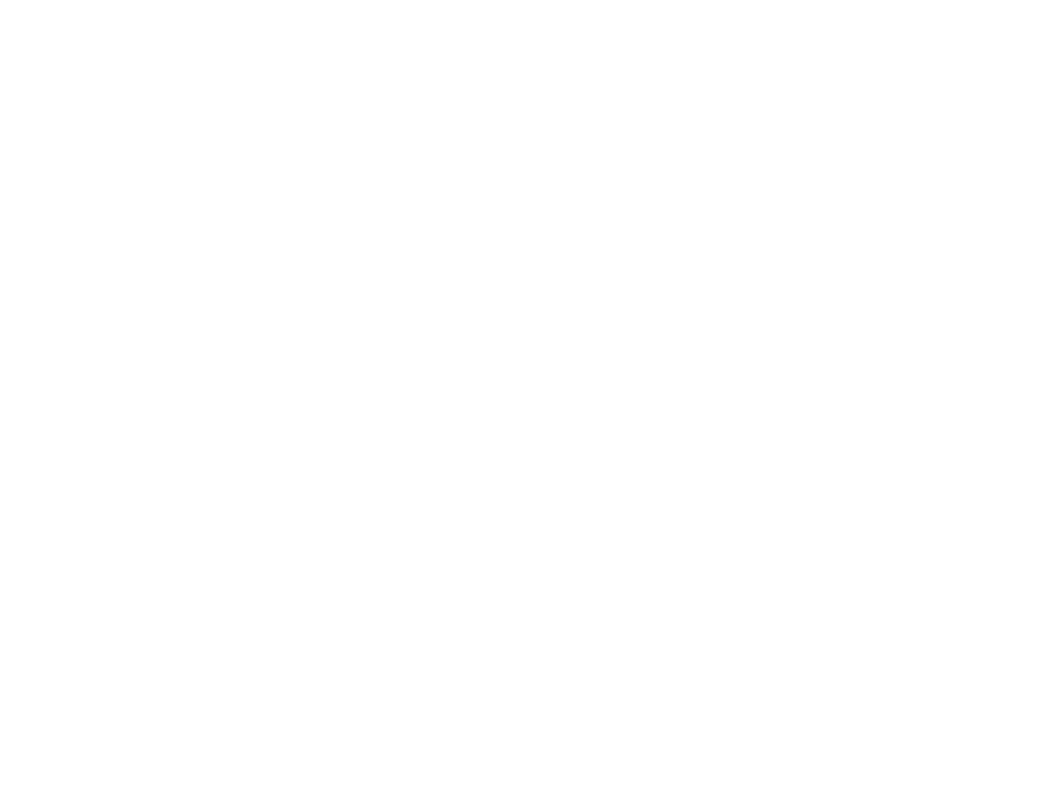
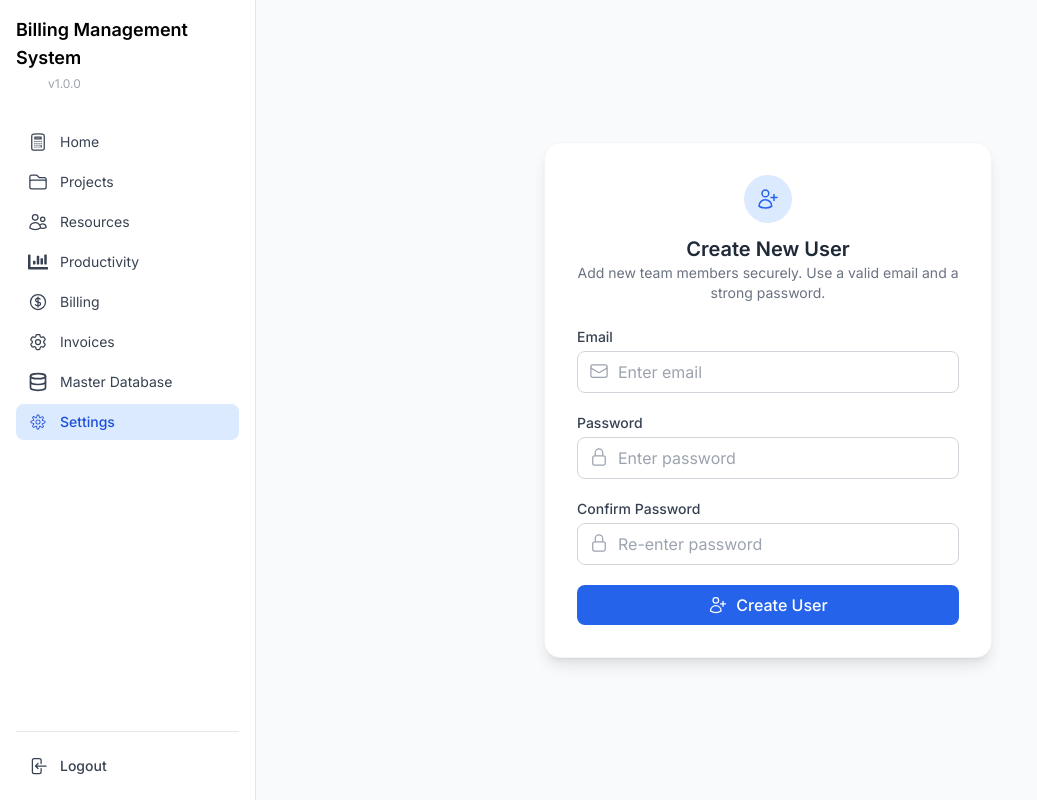
Before and after one commit to Sah-Abhishek/project-calculator, a React (Vite) app: page /settings in a window 1280 px wide. Before the commit this address had no page. Shown: the whole page, without its empty margins (0-1037 px from the left). Built offline with nearby package versions, Linux system fonts and the light colour scheme.

Commit message:
Added the ui to create user and settings page

```diff
--- a/src/AppRoutes.jsx
+++ b/src/AppRoutes.jsx
@@ -10,6 +10,7 @@ import BillingPage from "./pages/Billing";
 import ResourcesPage from "./pages/Resources";
 import MasterDatabase from "./pages/MasterDatabase";
 import Invoices from "./pages/Invoices";
+import SettingsPage from "./pages/Settings";
 
 const AppRoutes = () => {
   return (
@@ -21,10 +22,11 @@ const AppRoutes = () => {
         <Route path="/projects" element={<ProjectPage />} />
         <Route path="/productivity" element={<Productivity />} />
         <Route path="/billing" element={<BillingPage />} />
-        <Route path="/calculator" element={<Calculator />} />
+        <Route path="/" element={<Calculator />} />
         <Route path="/resources" element={<ResourcesPage />} />
         <Route path="/masterdatabase" element={<MasterDatabase />} />
         <Route path="/invoices" element={<Invoices />} />
+        <Route path="/settings" element={<SettingsPage />} />
       </Route>
 
       {/* Dashboard (after login) */}
--- a/src/components/Sidebar.jsx
+++ b/src/components/Sidebar.jsx
@@ -1,4 +1,3 @@
-
 import {
   ChartBarIcon,
   FolderIcon,
@@ -6,41 +5,53 @@ import {
   CurrencyDollarIcon,
   CalculatorIcon,
   Cog6ToothIcon,
-} from '@heroicons/react/24/outline';
+  ArrowLeftOnRectangleIcon,
+} from "@heroicons/react/24/outline";
 import { FaChartBar } from "react-icons/fa";
 import { FiDatabase } from "react-icons/fi";
-import { Link, useLocation } from 'react-router-dom';
-
-
+import { Link, useLocation, useNavigate } from "react-router-dom";
+import { CiSettings } from "react-icons/ci";
 
 const navItems = [
-  // { name: 'Dashboard', icon: ChartBarIcon, path: '/dashboard' },
-  { name: 'Projects', icon: FolderIcon, path: '/projects' },
-  { name: 'Resources', icon: UsersIcon, path: '/resources' },
-  { name: 'Productivity', icon: FaChartBar, path: '/productivity' },
-  { name: 'Billing', icon: CurrencyDollarIcon, path: '/billing' },
-  { name: 'Invoices', icon: Cog6ToothIcon, path: '/invoices' },
-
-  { name: 'Analysis', icon: CalculatorIcon, path: '/calculator' },
-  { name: 'Master Database', icon: FiDatabase, path: '/masterdatabase' },
-  // { name: 'Admin', icon: Cog6ToothIcon, path: '/admin' },
+  { name: "Home", icon: CalculatorIcon, path: "/" },
+  { name: "Projects", icon: FolderIcon, path: "/projects" },
+  { name: "Resources", icon: UsersIcon, path: "/resources" },
+  { name: "Productivity", icon: FaChartBar, path: "/productivity" },
+  { name: "Billing", icon: CurrencyDollarIcon, path: "/billing" },
+  { name: "Invoices", icon: Cog6ToothIcon, path: "/invoices" },
+  { name: "Master Database", icon: FiDatabase, path: "/masterdatabase" },
+  { name: "Settings", icon: CiSettings, path: "/settings" },
 ];
 
 export default function Sidebar() {
   const location = useLocation();
+  const navigate = useNavigate();
+
+  const handleLogout = () => {
+    // ✅ Clear session data (adjust as needed)
+    localStorage.removeItem("user");
+    localStorage.removeItem("token");
+
+    // Redirect to login page
+    navigate("/login");
+  };
+
   return (
-    <aside className="w-64 h-screen bg-white border-r border-gray-200 p-4 flex flex-col">
+    <aside className="w-64 h-screen bg-white border-r border-gray-200 p-4 flex flex-col justify-between">
+      {/* Top Section */}
+      <div>
         {/* Logo & Title */}
         <div className="mb-8">
           <div className="flex items-center gap-2 mb-1">
-          <img src="https://img.icons8.com/ios-filled/50/brain.png" alt="Logo" className="w-6 h-6" />
-          <h1 className="text-lg font-semibold">Project Management System</h1>
+            <h1 className="text-lg font-semibold">
+              Billing Management System
+            </h1>
           </div>
           <p className="text-xs text-gray-400 ml-8">v1.0.0</p>
         </div>
 
         {/* Navigation */}
-      <nav className="flex-1 space-y-1">
+        <nav className="space-y-1">
           {navItems.map((item) => {
             const isActive = location.pathname === item.path;
 
@@ -48,8 +59,7 @@ export default function Sidebar() {
               <Link
                 key={item.name}
                 to={item.path}
-              className={`flex items-center gap-3 px-3 py-2 rounded-lg transition-colors
-                ${isActive
+                className={`flex items-center gap-3 px-3 py-2 rounded-lg transition-colors ${isActive
                   ? "bg-blue-100 text-blue-700 font-medium"
                   : "text-gray-700 hover:bg-gray-100"
                   }`}
@@ -60,6 +70,18 @@ export default function Sidebar() {
             );
           })}
         </nav>
+      </div>
+
+      {/* Logout Button */}
+      <div className="mt-6 border-t pt-4">
+        <button
+          onClick={handleLogout}
+          className="w-full flex items-center gap-3 px-3 py-2 text-gray-700 rounded-lg hover:bg-red-100 hover:text-red-700 transition-colors"
+        >
+          <ArrowLeftOnRectangleIcon className="h-5 w-5" />
+          <span className="text-sm font-medium">Logout</span>
+        </button>
+      </div>
     </aside>
   );
 }
--- a/src/pages/LoginPage.jsx
+++ b/src/pages/LoginPage.jsx
@@ -17,7 +17,7 @@ const LoginPage = () => {
       console.log("This is the data: ", data);
       localStorage.setItem("token", data.token);
       localStorage.setItem("user", JSON.stringify(data.user));
-      navigate('/dashboard');
+      navigate('/');
 
 
     } catch (error) {
--- /dev/null
+++ b/src/pages/Settings.jsx
@@ -0,0 +1,158 @@
+import { useState } from "react";
+import axios from "axios";
+import {
+  LockClosedIcon,
+  EnvelopeIcon,
+  UserPlusIcon,
+} from "@heroicons/react/24/outline";
+
+const SettingsPage = () => {
+  const [email, setEmail] = useState("");
+  const [password, setPassword] = useState("");
+  const [confirmPassword, setConfirmPassword] = useState("");
+  const [loading, setLoading] = useState(false);
+  const [message, setMessage] = useState(null);
+
+  // 👇 base URL (reads from .env for clean config)
+  const BASE_URL = import.meta.env.VITE_BACKEND_URL || "http://localhost:8001";
+
+  const handleSubmit = async (e) => {
+    e.preventDefault();
+    setMessage(null);
+
+    if (password !== confirmPassword) {
+      setMessage({ type: "error", text: "Passwords do not match." });
+      return;
+    }
+
+    try {
+      setLoading(true);
+
+      const response = await axios.post(`${BASE_URL}/api/users/create`, {
+        email,
+        password,
+      });
+
+      if (response.status === 201 || response.status === 200) {
+        setMessage({ type: "success", text: "User created successfully!" });
+        setEmail("");
+        setPassword("");
+        setConfirmPassword("");
+      } else {
+        setMessage({
+          type: "error",
+          text: "Unexpected response from server.",
+        });
+      }
+    } catch (error) {
+      const errMsg =
+        error.response?.data?.message ||
+        error.message ||
+        "Failed to create user. Please try again.";
+
+      setMessage({ type: "error", text: errMsg });
+    } finally {
+      setLoading(false);
+    }
+  };
+
+  return (
+    <div className="min-h-screen bg-gray-50 flex items-center justify-center px-6 py-12">
+      <div className="w-full max-w-md bg-white rounded-2xl shadow-lg p-8 border border-gray-100">
+        {/* Header */}
+        <div className="flex flex-col items-center mb-6">
+          <div className="bg-blue-100 p-3 rounded-full mb-3">
+            <UserPlusIcon className="h-6 w-6 text-blue-600" />
+          </div>
+          <h2 className="text-xl font-semibold text-gray-800">
+            Create New User
+          </h2>
+          <p className="text-sm text-gray-500 text-center">
+            Add new team members securely. Use a valid email and a strong password.
+          </p>
+        </div>
+
+        {/* Form */}
+        <form onSubmit={handleSubmit} className="space-y-5">
+          <div>
+            <label className="block text-sm font-medium text-gray-700 mb-1">
+              Email
+            </label>
+            <div className="relative">
+              <EnvelopeIcon className="h-5 w-5 text-gray-400 absolute left-3 top-2.5" />
+              <input
+                type="email"
+                value={email}
+                onChange={(e) => setEmail(e.target.value)}
+                required
+                placeholder="Enter email"
+                className="w-full pl-10 pr-4 py-2 border border-gray-300 rounded-lg focus:ring-2 focus:ring-blue-500 focus:outline-none"
+              />
+            </div>
+          </div>
+
+          <div>
+            <label className="block text-sm font-medium text-gray-700 mb-1">
+              Password
+            </label>
+            <div className="relative">
+              <LockClosedIcon className="h-5 w-5 text-gray-400 absolute left-3 top-2.5" />
+              <input
+                type="password"
+                value={password}
+                onChange={(e) => setPassword(e.target.value)}
+                required
+                placeholder="Enter password"
+                className="w-full pl-10 pr-4 py-2 border border-gray-300 rounded-lg focus:ring-2 focus:ring-blue-500 focus:outline-none"
+              />
+            </div>
+          </div>
+
+          <div>
+            <label className="block text-sm font-medium text-gray-700 mb-1">
+              Confirm Password
+            </label>
+            <div className="relative">
+              <LockClosedIcon className="h-5 w-5 text-gray-400 absolute left-3 top-2.5" />
+              <input
+                type="password"
+                value={confirmPassword}
+                onChange={(e) => setConfirmPassword(e.target.value)}
+                required
+                placeholder="Re-enter password"
+                className="w-full pl-10 pr-4 py-2 border border-gray-300 rounded-lg focus:ring-2 focus:ring-blue-500 focus:outline-none"
+              />
+            </div>
+          </div>
+
+          {/* Alert */}
+          {message && (
+            <div
+              className={`text-sm rounded-md px-3 py-2 ${message.type === "success"
+                  ? "bg-green-100 text-green-700 border border-green-300"
+                  : "bg-red-100 text-red-700 border border-red-300"
+                }`}
+            >
+              {message.text}
+            </div>
+          )}
+
+          {/* Submit Button */}
+          <button
+            type="submit"
+            disabled={loading}
+            className={`w-full py-2 px-4 flex justify-center items-center gap-2 text-white font-medium rounded-lg transition ${loading
+                ? "bg-blue-300 cursor-not-allowed"
+                : "bg-blue-600 hover:bg-blue-700"
+              }`}
+          >
+            <UserPlusIcon className="h-5 w-5" />
+            {loading ? "Creating..." : "Create User"}
+          </button>
+        </form>
+      </div>
+    </div>
+  );
+};
+
+export default SettingsPage;
```
Also changed, not shown: src/components/Calculator/Table/MonthlyAnalysisTable.jsx (+9 -9 lines). Lines whose indentation alone changed are shown as unchanged.
